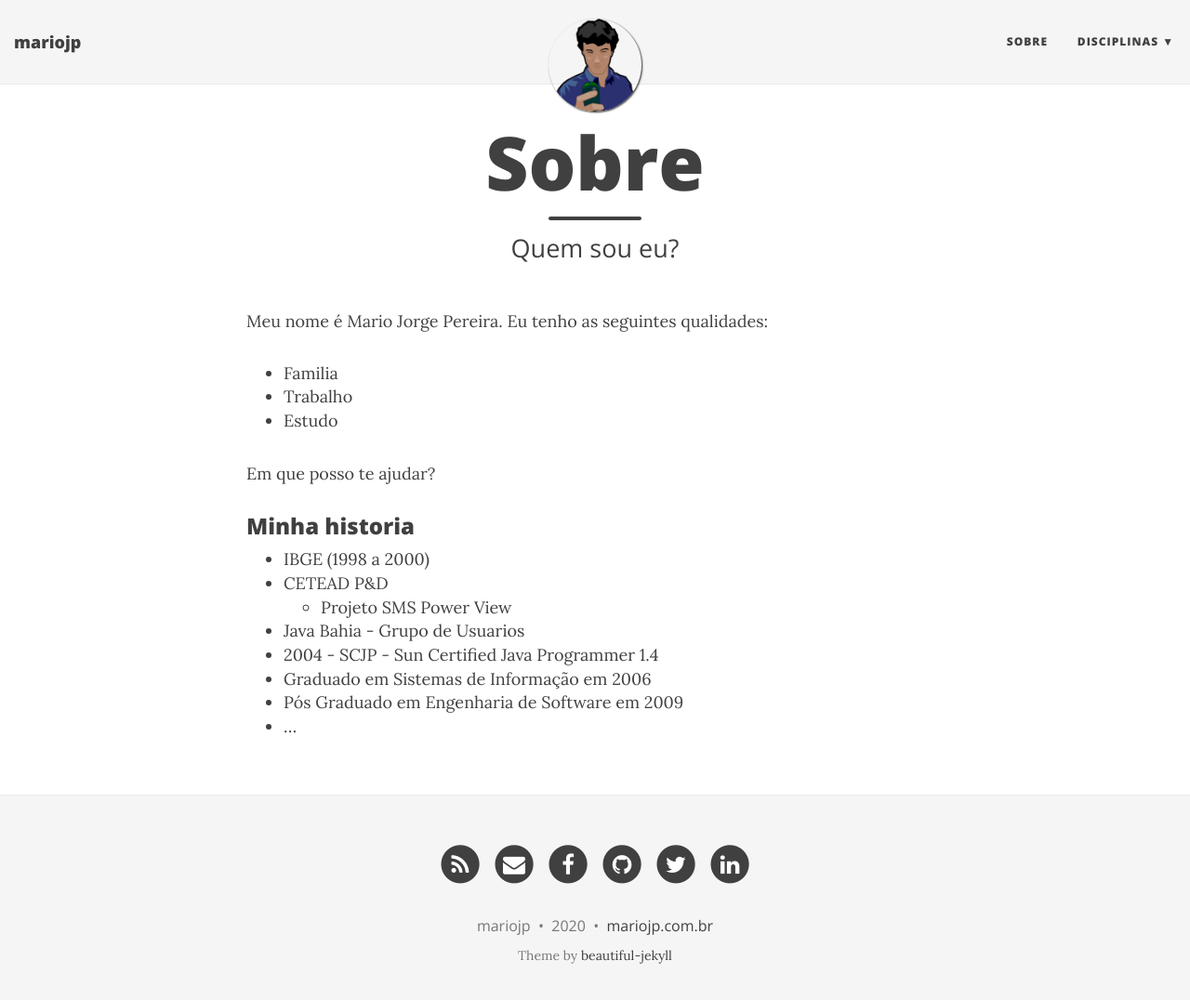
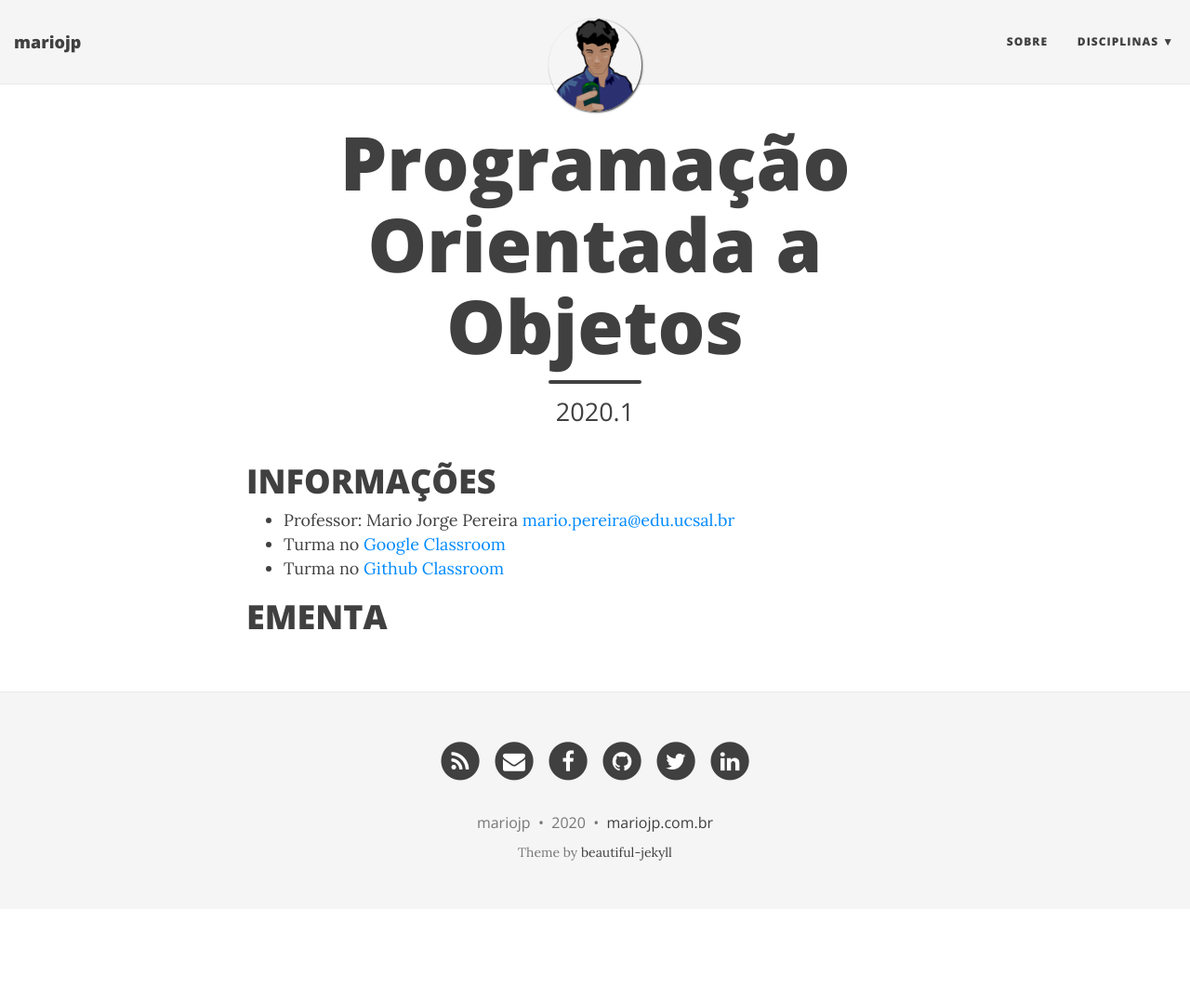
Before and after one commit to mariojp/mariojp.github.io, a Jekyll site: the page built from oo202001.md, in a window 1280 px wide and 1089 px high. Shown: the top 1076 px of the window at 93% size. Built offline with Jekyll 4.4.1, drawn with Linux system fonts in a browser that asks for light colours; nearby versions of some CDN libraries.

```diff
--- a/oo202001.md
+++ b/oo202001.md
@@ -1,25 +1,13 @@
 ---
 layout: page
-title: Sobre
-subtitle: Quem sou eu?
+title: Programação Orientada a Objetos
+subtitle: 2020.1
 ---
 
-Meu nome é Mario Jorge Pereira. Eu tenho as seguintes qualidades:
+# INFORMAÇÕES
 
+- Professor: Mario Jorge Pereira <mario.pereira@edu.ucsal.br>
+- Turma no [Google Classroom](https://classroom.google.com/)
+- Turma no [Github Classroom](https://classroom.github.com/)
 
-- Familia
-- Trabalho
-- Estudo
-
-Em que posso te ajudar?
-
-### Minha historia
-
-- IBGE (1998 a 2000)
-- CETEAD P&D
-    - Projeto SMS Power View
-- Java Bahia - Grupo de Usuarios
-- 2004 - SCJP - Sun Certified Java Programmer 1.4
-- Graduado em Sistemas de Informação em 2006
-- Pós Graduado em Engenharia de Software em 2009
-- ...
+# EMENTA
```
Also changed, not shown: pw202001.md (+8 -3 lines).
